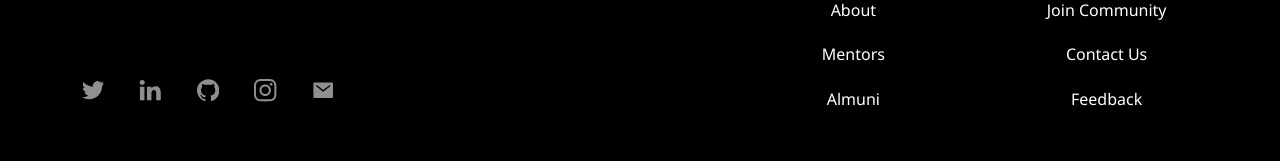
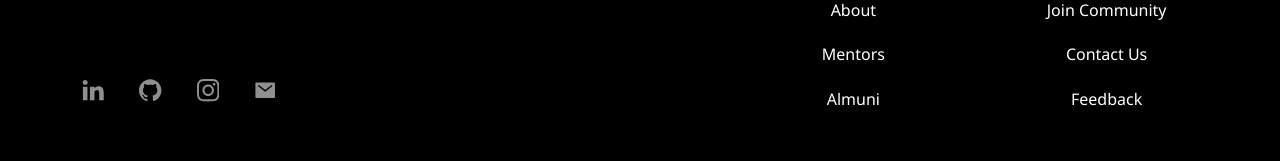
Before and after one commit to ju-makerspace/mks-website, a React (Create React App) app in the folder frontend/: page / in a window 1280 px wide. Shown: the part 2865-3026 px from the top of the page. Built offline with nearby package versions, Linux system fonts and the light colour scheme; the HTML template or start-up script is replaced by a standard one.

Commit message:
new updaates

```diff
--- a/frontend/src/components/Footer.js
+++ b/frontend/src/components/Footer.js
@@ -19,15 +19,6 @@ const Footer = () => {
                                 src={process.env.PUBLIC_URL + '/images/mks.png'}
                             />
                             <ul>
-                                <li>
-                                    {/* <img
-                                        src={
-                                            process.env.PUBLIC_URL +
-                                            '/images/twitter.png'
-                                        }
-                                    ></img> */}
-                                    <SiTwitter />
-                                </li>
                                 <li>
                                     {/* <SlSocialLinkedin /> */}
                                     {/* <TiSocialLinkedinCircular /> */}
--- a/frontend/src/styles/desktop/home/Community.css
+++ b/frontend/src/styles/desktop/home/Community.css
@@ -71,6 +71,9 @@
   border-radius: 20rem;
   color: white;
   background: url('https://media.giphy.com/media/blSTtZehjAZ8I/giphy.gif');
+  /* background: url('https://media.tenor.com/NHhjux9rNKcAAAAC/amir-liaquat-ah-ha-ha.gif'); */
+  /* background: url('https://media.tenor.com/gsY_eOOJGj0AAAAC/pakistani-fan.gif'); */
+  /* background: url('https://media.tenor.com/9IVmLRYNCrQAAAAd/bhagam-bhag-aeyy-heyy.gif'); */
   /* background: url('https://i.gifer.com/3zM0.gif'); */
   /* background: url('https://i.pinimg.com/originals/35/a1/d7/35a1d707e4be7cf2b1d0f8dba00003cc.gif'); */
   /* background: url('https://media.giphy.com/media/yr7n0u3qzO9nG/giphy.gif'); */
```
